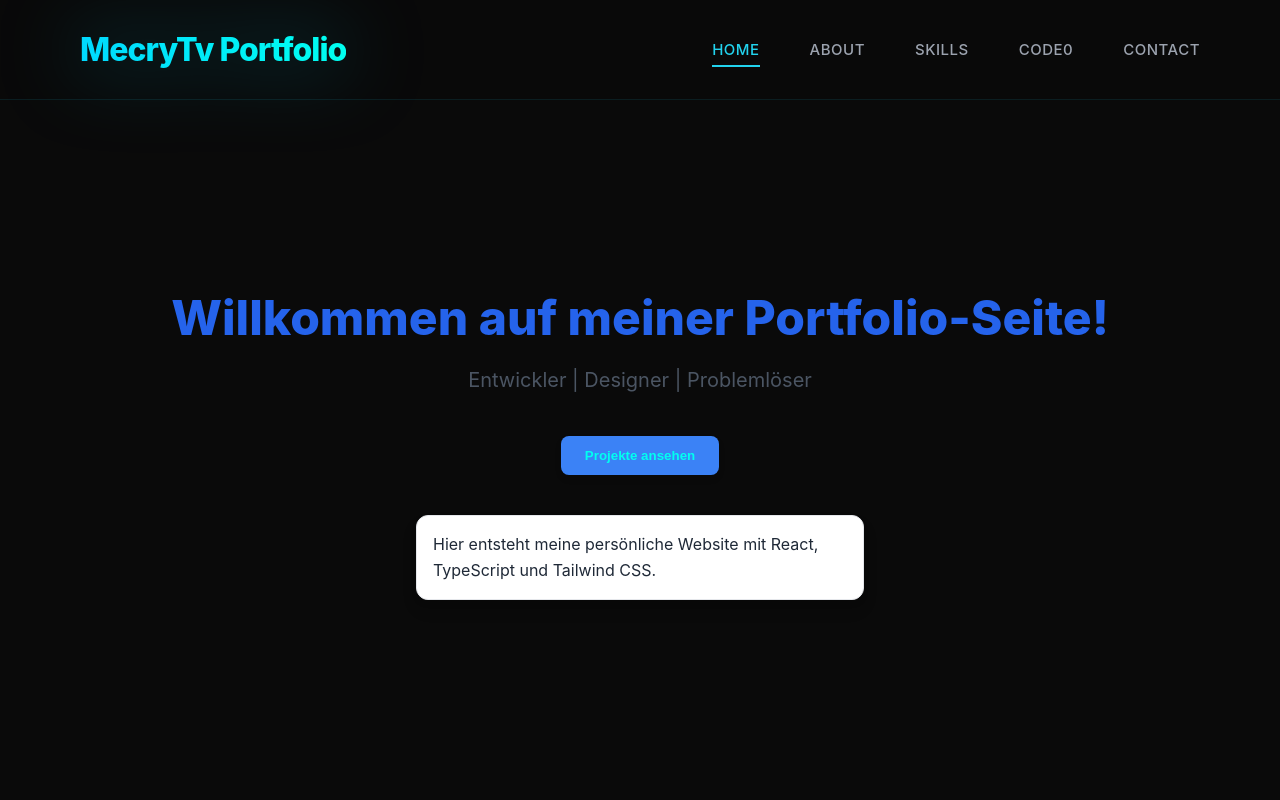
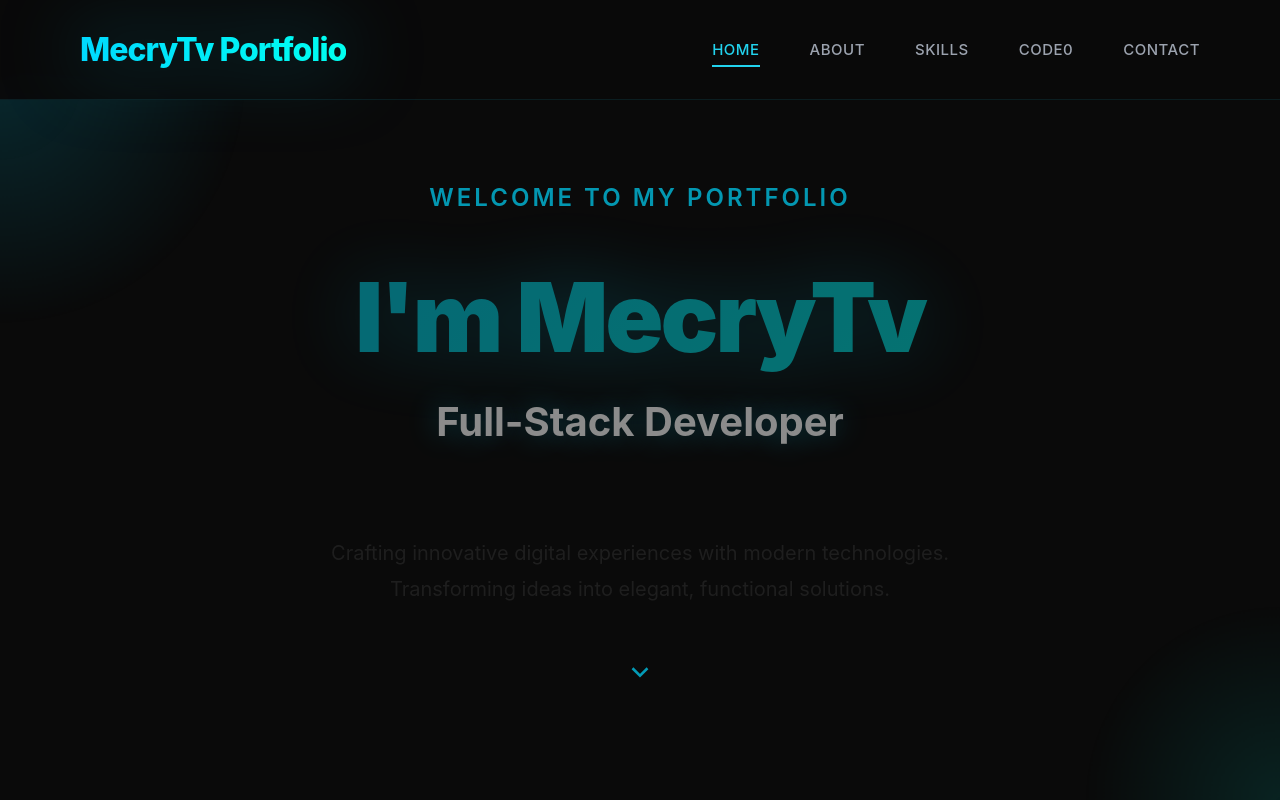
Before and after one commit to MecryTv/WEB-MyWebsite, a React (Vite) app: page / in a window 1280 px wide. Shown: the top 800 px of the page. Built offline with nearby package versions, Linux system fonts and the light colour scheme.

Commit message:
[EDIT] New Home Design

```diff
--- a/src/components/Home.tsx
+++ b/src/components/Home.tsx
@@ -1,29 +1,69 @@
-import React from "react";
+import React, { useState, useEffect } from "react";
 import "../styles/Home.scss";
 
 const Home: React.FC = () => {
+    const [currentRole, setCurrentRole] = useState(0);
+    const roles = [
+        "Full-Stack Developer",
+        "Startup Programmer",
+        "Discord Bot Creator",
+        "Minecraft Plugin Developer"
+    ];
+
+    useEffect(() => {
+        const interval = setInterval(() => {
+            setCurrentRole((prev) => (prev + 1) % roles.length);
+        }, 3000);
+
+        return () => clearInterval(interval);
+    }, []);
+
     return (
         <div className="home-page">
-            <div className="headline-section">
+            <div className="bg-circle bg-circle-1" />
+            <div className="bg-circle bg-circle-2" />
+
+            <div className="home-content">
+                <div className="greeting-text">
+                    Welcome to my Portfolio
+                </div>
+
                 <h1 className="main-title">
-                    Willkommen auf meiner Portfolio-Seite!
+                    I'm MecryTv
                 </h1>
-                <p className="subtitle">
-                    Entwickler | Designer | Problemlöser
+
+                <div className="floating-role-container">
+                    {roles.map((role, index) => (
+                        <div
+                            key={role}
+                            className={`floating-role ${currentRole === index ? 'active' : ''}`}
+                        >
+                            {role}
+                        </div>
+                    ))}
+                </div>
+
+                <p className="description">
+                    Crafting innovative digital experiences with modern technologies.
+                    <br />
+                    Transforming ideas into elegant, functional solutions.
                 </p>
-            </div>
 
-            <button className="primary-button">
-                Projekte ansehen
-            </button>
-
-            <div className="info-card">
-                <p className="info-text">
-                    Hier entsteht meine persönliche Website mit React, TypeScript und Tailwind CSS.
-                </p>
+                <div className="scroll-indicator">
+                    <svg
+                        width="30"
+                        height="30"
+                        viewBox="0 0 24 24"
+                        fill="none"
+                        stroke="currentColor"
+                        strokeWidth="2"
+                    >
+                        <polyline points="6 9 12 15 18 9"></polyline>
+                    </svg>
+                </div>
             </div>
         </div>
     );
-}
+};
 
 export default Home;
--- a/src/styles/Home.scss
+++ b/src/styles/Home.scss
@@ -1,72 +1,214 @@
-$primary-blue: #2563eb;
-$secondary-blue: #3b82f6;
-$button-hover-blue: #1d4ed8;
-$text-gray-700: #4b5563;
-$text-gray-800: #1f2937;
-$bg-white: #ffffff;
-$border-color: #e5e7eb;
+$primary-blue: #00D9FF;
+$accent-cyan: #00FFF0;
+$text-gray: #8B8B8B;
+$dark-bg: #0A0A0A;
 $breakpoint-sm: 640px;
+$breakpoint-md: 768px;
+
+@keyframes fadeInDown {
+  from {
+    opacity: 0;
+    transform: translateY(-30px);
+  }
+  to {
+    opacity: 1;
+    transform: translateY(0);
+  }
+}
+
+@keyframes fadeInUp {
+  from {
+    opacity: 0;
+    transform: translateY(30px);
+  }
+  to {
+    opacity: 1;
+    transform: translateY(0);
+  }
+}
+
+@keyframes float {
+  0%, 100% {
+    transform: translate(0, 0) scale(1);
+  }
+  33% {
+    transform: translate(100px, -100px) scale(1.1);
+  }
+  66% {
+    transform: translate(-50px, 50px) scale(0.9);
+  }
+}
+
+@keyframes bounce {
+  0%, 100% {
+    transform: translateY(0);
+  }
+  50% {
+    transform: translateY(-10px);
+  }
+}
 
 .home-page {
   min-height: calc(100vh - var(--header-height));
+  background: $dark-bg;
   display: flex;
-  flex-direction: column;
   align-items: center;
   justify-content: center;
-  padding: 2rem 1rem;
-  background: #0A0A0A;
-}
+  padding: 2rem;
+  position: relative;
+  overflow: hidden;
 
-.headline-section {
-  text-align: center;
-  margin-bottom: 2.5rem;
-}
+  .bg-circle {
+    position: absolute;
+    border-radius: 50%;
+    pointer-events: none;
 
-.main-title {
-  font-size: 3rem;
-  font-weight: 800;
-  color: $primary-blue;
-  margin-bottom: 0.5rem;
-}
+    &.bg-circle-1 {
+      width: 500px;
+      height: 500px;
+      background: radial-gradient(circle, rgba(0, 217, 255, 0.15) 0%, transparent 70%);
+      top: -250px;
+      left: -250px;
+      animation: float 20s ease-in-out infinite;
+    }
 
-.subtitle {
-  font-size: 1.25rem;
-  color: $text-gray-700;
-}
+    &.bg-circle-2 {
+      width: 400px;
+      height: 400px;
+      background: radial-gradient(circle, rgba(0, 255, 240, 0.1) 0%, transparent 70%);
+      bottom: -200px;
+      right: -200px;
+      animation: float 25s ease-in-out infinite reverse;
+    }
+  }
 
-.primary-button {
-  padding: 0.75rem 1.5rem;
-  background-color: $secondary-blue;
-  color: #00FFF0;
-  font-weight: 600;
-  border-radius: 0.5rem;
-  box-shadow: 0 4px 6px rgba(0, 0, 0, 0.1);
-  transition: background-color 300ms ease, transform 300ms ease;
-  cursor: pointer;
-  border: none;
+  .home-content {
+    max-width: 1200px;
+    width: 100%;
+    text-align: center;
+    position: relative;
+    z-index: 1;
+  }
 
-  &:hover {
-    background-color: $button-hover-blue;
-    transform: scale(1.05);
+  .greeting-text {
+    font-size: clamp(1.2rem, 3vw, 1.5rem);
+    color: $primary-blue;
+    font-weight: 600;
+    margin-bottom: 1rem;
+    text-transform: uppercase;
+    letter-spacing: 3px;
+    animation: fadeInDown 1s ease-out;
+  }
+
+  .main-title {
+    font-size: clamp(3rem, 8vw, 6rem);
+    font-weight: 900;
+    background: linear-gradient(135deg, $primary-blue 0%, $accent-cyan 100%);
+    -webkit-background-clip: text;
+    background-clip: text;
+    color: transparent;
+    margin-bottom: 1.5rem;
+    line-height: 1.2;
+    letter-spacing: -3px;
+    animation: fadeInUp 1s ease-out 0.2s both;
+    filter: drop-shadow(0 0 40px rgba(0, 217, 255, 0.5));
+
+    @media (max-width: $breakpoint-md) {
+      letter-spacing: -1px;
+    }
+  }
+
+  .floating-role-container {
+    height: 80px;
+    display: flex;
+    align-items: center;
+    justify-content: center;
+    margin-bottom: 3rem;
+    position: relative;
+
+    .floating-role {
+      position: absolute;
+      font-size: clamp(1.5rem, 4vw, 2.5rem);
+      font-weight: 700;
+      color: $text-gray;
+      opacity: 0;
+      transform: translateY(20px) scale(0.9);
+      transition: all 0.8s cubic-bezier(0.68, -0.55, 0.27, 1.55);
+      text-shadow: none;
+
+      &.active {
+        opacity: 1;
+        transform: translateY(0) scale(1);
+        text-shadow: 0 0 30px rgba(0, 217, 255, 0.3);
+      }
+    }
+  }
+
+  .description {
+    font-size: clamp(1rem, 2vw, 1.25rem);
+    color: $text-gray;
+    max-width: 700px;
+    margin: 0 auto 3rem;
+    line-height: 1.8;
+    animation: fadeInUp 1s ease-out 0.4s both;
+  }
+
+  .scroll-indicator {
+    margin-top: 5rem;
+    animation: bounce 2s ease-in-out infinite;
+    color: $primary-blue;
+    opacity: 0.7;
+
+    svg {
+      display: block;
+      margin: 0 auto;
+    }
   }
 }
 
-.info-card {
-  margin-top: 2.5rem;
-  padding: 1rem;
-  border: 1px solid $border-color;
-  border-radius: 0.75rem;
-  box-shadow: 0 10px 15px rgba(0, 0, 0, 0.1), 0 4px 6px rgba(0, 0, 0, 0.05);
-  width: 100%;
-  max-width: 28rem;
-  background-color: $bg-white;
+@media (max-width: $breakpoint-md) {
+  .home-page {
+    padding: 2rem 1rem;
+
+    .cta-buttons {
+      gap: 1rem;
+
+      button {
+        padding: 0.875rem 2rem;
+        font-size: 1rem;
+      }
+    }
+
+    .scroll-indicator {
+      margin-top: 3rem;
+    }
+  }
 }
 
-.info-text {
-  color: $text-gray-800;
-  font-size: 0.875rem;
+@media (max-width: $breakpoint-sm) {
+  .home-page {
+    .greeting-text {
+      letter-spacing: 2px;
+    }
 
-  @media (min-width: $breakpoint-sm) {
-    font-size: 1rem;
+    .floating-role-container {
+      height: 60px;
+      margin-bottom: 2rem;
+    }
+
+    .description {
+      margin-bottom: 2rem;
+    }
+
+    .cta-buttons {
+      flex-direction: column;
+      align-items: stretch;
+
+      button {
+        width: 100%;
+        max-width: 300px;
+        margin: 0 auto;
+      }
+    }
   }
 }
```
